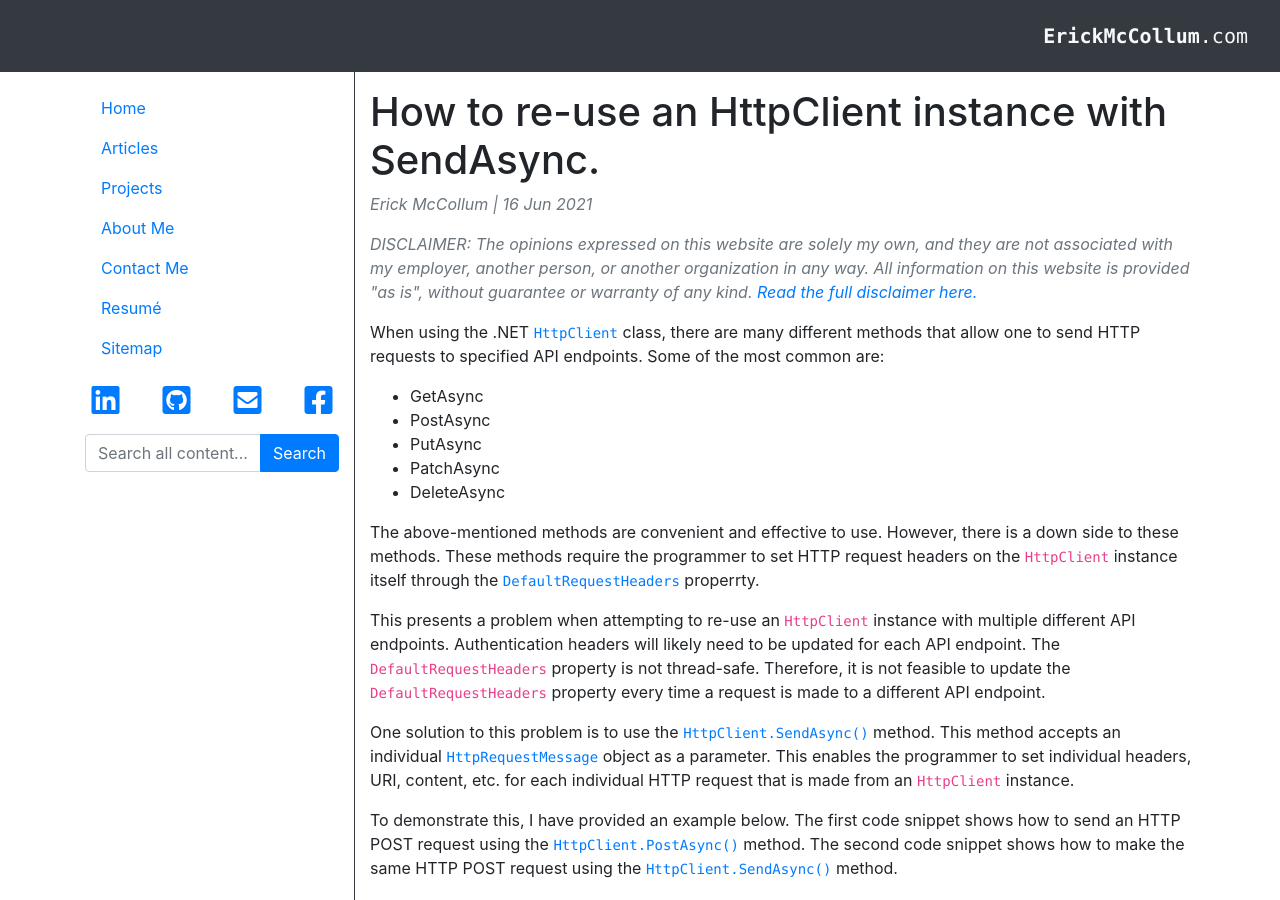
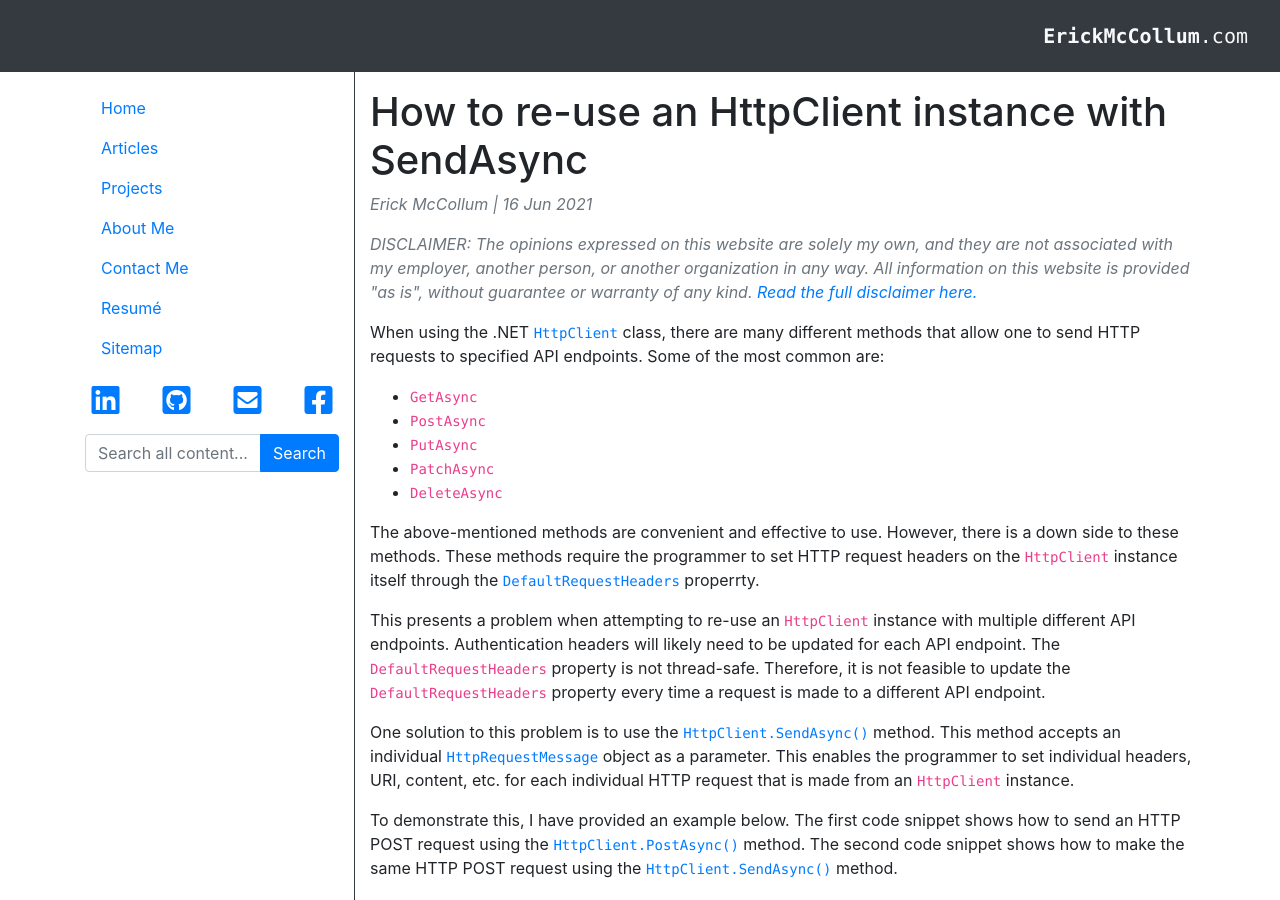
Before and after one commit to frederickm13/frederickm13.github.io, a Jekyll site: the page built from _posts/2021-06-16-httpclient-sendasync.md, in a window 1280 px wide and 900 px high. Built offline with Jekyll 4.4.1, drawn with Linux system fonts in a browser that asks for light colours.

```diff
--- a/_posts/2021-06-16-httpclient-sendasync.md
+++ b/_posts/2021-06-16-httpclient-sendasync.md
@@ -1,5 +1,5 @@
 ---
-title: How to re-use an HttpClient instance with SendAsync.
+title: How to re-use an HttpClient instance with SendAsync
 layout: Post
 date:  2021-06-16 -0600
 external: GitHub
@@ -10,11 +10,12 @@ type: article
 ---
 
 When using the .NET [`HttpClient`](https://docs.microsoft.com/en-us/dotnet/api/system.net.http.httpclient?view=net-5.0) class, there are many different methods that allow one to send HTTP requests to specified API endpoints. Some of the most common are:
- - GetAsync
- - PostAsync
- - PutAsync
- - PatchAsync
- - DeleteAsync
+
+ - `GetAsync`
+ - `PostAsync`
+ - `PutAsync`
+ - `PatchAsync`
+ - `DeleteAsync`
 
 The above-mentioned methods are convenient and effective to use. However, there is a down side to these methods. These methods require the programmer to set HTTP request headers on the `HttpClient` instance itself through the [`DefaultRequestHeaders`](https://docs.microsoft.com/en-us/dotnet/api/system.net.http.httpclient.defaultrequestheaders?view=net-5.0) properrty.
 
```
